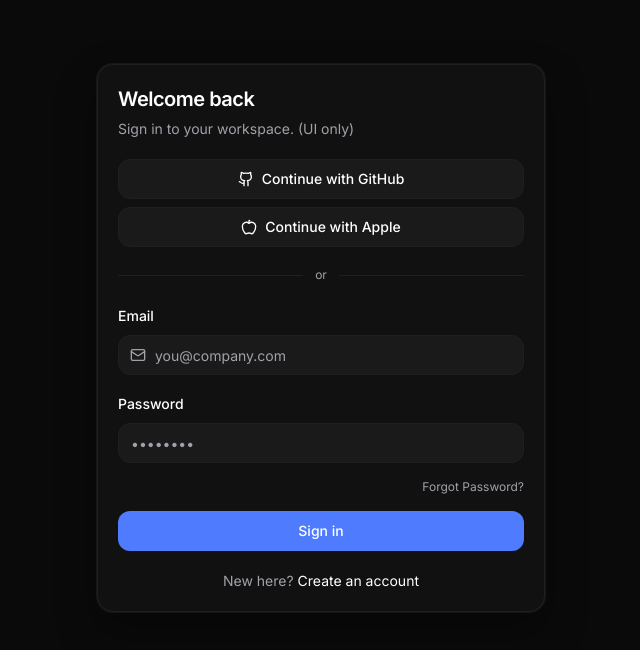
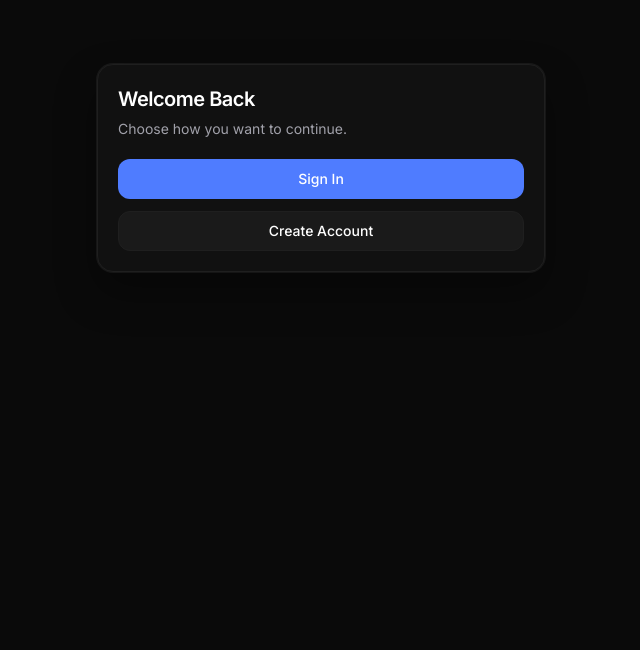
Before and after one commit to thisispiyush/productivity-app, a React (Vite) app: page /auth in a window 1280 px wide. Before the commit this address led to /login. Shown: the top 650 px of the page, without its empty margins (319-959 px from the left). Built offline with nearby package versions, Linux system fonts and the light colour scheme.

Commit message:
Add Google OAuth login and improve authentication UI

```diff
--- a/src/App.tsx
+++ b/src/App.tsx
@@ -4,6 +4,7 @@ import { BrowserRouter, Navigate, Route, Routes } from 'react-router-dom'
 import { AppLayout } from '@/layout/AppLayout'
 import { AuthLayout } from '@/layout/AuthLayout'
 import { AnalyticsPage } from '@/pages/Analytics'
+import { AuthEntryPage } from '@/pages/AuthEntry'
 import { DashboardPage } from '@/pages/Dashboard'
 import { HabitTrackerPage } from '@/pages/HabitTracker'
 import { LoginPage } from '@/pages/Login'
@@ -18,7 +19,7 @@ import { useAuth } from '@/hooks/useAuth'
 function ProtectedRoute({ children }: { children: ReactElement }) {
   const { user, initializing } = useAuth()
   if (initializing) return null
-  if (!user) return <Navigate to="/login" replace />
+  if (!user) return <Navigate to="/auth" replace />
   return children
 }
 
@@ -27,6 +28,7 @@ export default function App() {
     <BrowserRouter>
       <Routes>
         <Route element={<AuthLayout />}>
+          <Route path="/auth" element={<AuthEntryPage />} />
           <Route path="/login" element={<LoginPage />} />
           <Route path="/signup" element={<SignUpPage />} />
           <Route path="/reset-password" element={<ResetPasswordPage />} />
--- /dev/null
+++ b/src/pages/AuthEntry.tsx
@@ -0,0 +1,23 @@
+import { Link } from 'react-router-dom'
+
+import { Button } from '@/components/ui/button'
+import { Card, CardContent, CardDescription, CardHeader, CardTitle } from '@/components/ui/card'
+
+export function AuthEntryPage() {
+  return (
+    <Card className="overflow-hidden">
+      <CardHeader>
+        <CardTitle className="text-xl tracking-tight">Welcome Back</CardTitle>
+        <CardDescription>Choose how you want to continue.</CardDescription>
+      </CardHeader>
+      <CardContent className="space-y-3">
+        <Button asChild variant="blue" ripple className="w-full">
+          <Link to="/login">Sign In</Link>
+        </Button>
+        <Button asChild variant="secondary" ripple className="w-full">
+          <Link to="/signup">Create Account</Link>
+        </Button>
+      </CardContent>
+    </Card>
+  )
+}
--- a/src/pages/Login.tsx
+++ b/src/pages/Login.tsx
@@ -1,5 +1,5 @@
 import { Link, useNavigate } from 'react-router-dom'
-import { Apple, Github, Mail } from 'lucide-react'
+import { Chrome, Mail } from 'lucide-react'
 import * as React from 'react'
 
 import { Button } from '@/components/ui/button'
@@ -7,6 +7,7 @@ import { Card, CardContent, CardDescription, CardHeader, CardTitle } from '@/com
 import { Input } from '@/components/ui/input'
 import { Label } from '@/components/ui/label'
 import { useAuth } from '@/hooks/useAuth'
+import { supabase } from '@/lib/supabaseClient'
 
 export function LoginPage() {
   const navigate = useNavigate()
@@ -15,6 +16,7 @@ export function LoginPage() {
   const [password, setPassword] = React.useState('')
   const [error, setError] = React.useState<string | null>(null)
   const [loading, setLoading] = React.useState(false)
+  const [oauthLoading, setOauthLoading] = React.useState(false)
 
   React.useEffect(() => {
     if (!initializing && user) {
@@ -39,6 +41,20 @@ export function LoginPage() {
     navigate('/', { replace: true })
   }
 
+  const handleGoogle = async () => {
+    setOauthLoading(true)
+    setError(null)
+    try {
+      const { error: supaError } = await supabase.auth.signInWithOAuth({
+        provider: 'google',
+        options: { redirectTo: `${window.location.origin}/` },
+      })
+      if (supaError) setError(supaError.message)
+    } finally {
+      setOauthLoading(false)
+    }
+  }
+
   return (
     <Card className="overflow-hidden">
       <CardHeader>
@@ -46,23 +62,6 @@ export function LoginPage() {
         <CardDescription>Sign in to your workspace. (UI only)</CardDescription>
       </CardHeader>
       <CardContent className="space-y-5">
-        <div className="grid gap-2">
-          <Button variant="secondary" ripple className="justify-center">
-            <Github className="h-4 w-4" />
-            Continue with GitHub
-          </Button>
-          <Button variant="secondary" ripple className="justify-center">
-            <Apple className="h-4 w-4" />
-            Continue with Apple
-          </Button>
-        </div>
-
-        <div className="flex items-center gap-3">
-          <div className="h-px flex-1 bg-border" />
-          <div className="text-xs text-muted">or</div>
-          <div className="h-px flex-1 bg-border" />
-        </div>
-
         <div className="space-y-4">
           <div className="space-y-2">
             <Label htmlFor="email">Email</Label>
@@ -98,6 +97,10 @@ export function LoginPage() {
           <Button variant="blue" ripple className="w-full" onClick={handleAuth} disabled={loading}>
             {loading ? 'Signing in…' : 'Sign in'}
           </Button>
+          <Button variant="secondary" ripple className="w-full" onClick={handleGoogle} disabled={oauthLoading}>
+            <Chrome className="h-4 w-4" />
+            {oauthLoading ? 'Connectingâ€¦' : 'Continue with Google'}
+          </Button>
         </div>
 
         <div className="text-center text-sm text-muted">
--- a/src/pages/SignUp.tsx
+++ b/src/pages/SignUp.tsx
@@ -1,5 +1,5 @@
 import { Link, useNavigate } from 'react-router-dom'
-import { Apple, Github, Mail, Shield } from 'lucide-react'
+import { Chrome, Mail, Shield } from 'lucide-react'
 import * as React from 'react'
 
 import { Button } from '@/components/ui/button'
@@ -7,6 +7,7 @@ import { Card, CardContent, CardDescription, CardHeader, CardTitle } from '@/com
 import { Input } from '@/components/ui/input'
 import { Label } from '@/components/ui/label'
 import { useAuth } from '@/hooks/useAuth'
+import { supabase } from '@/lib/supabaseClient'
 
 export function SignUpPage() {
   const navigate = useNavigate()
@@ -16,6 +17,7 @@ export function SignUpPage() {
   const [error, setError] = React.useState<string | null>(null)
   const [success, setSuccess] = React.useState(false)
   const [loading, setLoading] = React.useState(false)
+  const [oauthLoading, setOauthLoading] = React.useState(false)
 
   React.useEffect(() => {
     if (!initializing && user && !success) {
@@ -36,6 +38,20 @@ export function SignUpPage() {
     setSuccess(true)
   }
 
+  const handleGoogle = async () => {
+    setOauthLoading(true)
+    setError(null)
+    try {
+      const { error: supaError } = await supabase.auth.signInWithOAuth({
+        provider: 'google',
+        options: { redirectTo: `${window.location.origin}/` },
+      })
+      if (supaError) setError(supaError.message)
+    } finally {
+      setOauthLoading(false)
+    }
+  }
+
   return (
     <Card className="overflow-hidden">
       <CardHeader>
@@ -43,23 +59,6 @@ export function SignUpPage() {
         <CardDescription>Start tracking habits and shipping tasks. (UI only)</CardDescription>
       </CardHeader>
       <CardContent className="space-y-5">
-        <div className="grid gap-2">
-          <Button variant="secondary" ripple className="justify-center">
-            <Github className="h-4 w-4" />
-            Continue with GitHub
-          </Button>
-          <Button variant="secondary" ripple className="justify-center">
-            <Apple className="h-4 w-4" />
-            Continue with Apple
-          </Button>
-        </div>
-
-        <div className="flex items-center gap-3">
-          <div className="h-px flex-1 bg-border" />
-          <div className="text-xs text-muted">or</div>
-          <div className="h-px flex-1 bg-border" />
-        </div>
-
         <div className="space-y-4">
           <div className="space-y-2">
             <Label htmlFor="email">Email</Label>
@@ -94,6 +93,10 @@ export function SignUpPage() {
           <Button variant="purple" ripple className="w-full" onClick={handleAuth} disabled={loading}>
             {loading ? 'Creating…' : 'Create account'}
           </Button>
+          <Button variant="secondary" ripple className="w-full" onClick={handleGoogle} disabled={oauthLoading}>
+            <Chrome className="h-4 w-4" />
+            {oauthLoading ? 'Connectingâ€¦' : 'Continue with Google'}
+          </Button>
         </div>
 
         <div className="flex items-start gap-2 rounded-2xl border border-border bg-surface p-3 text-xs text-muted">
```
